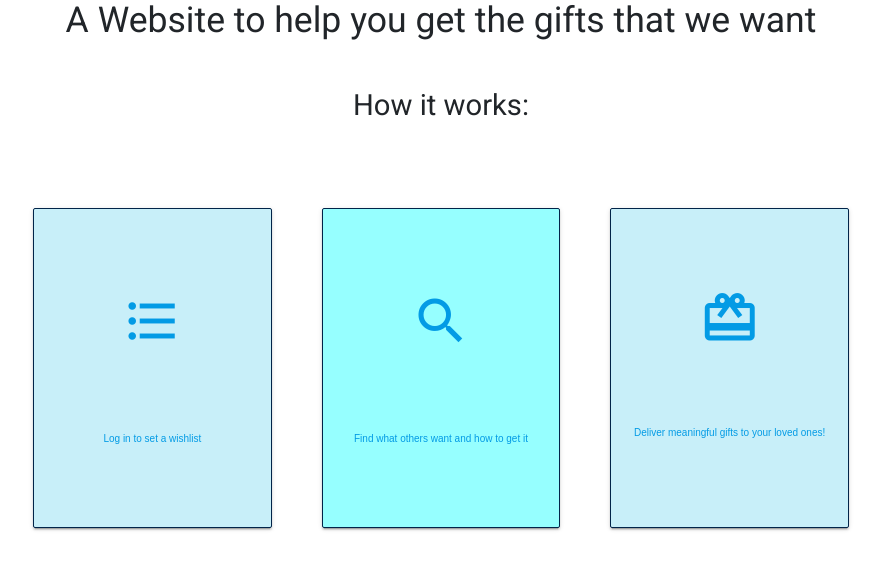
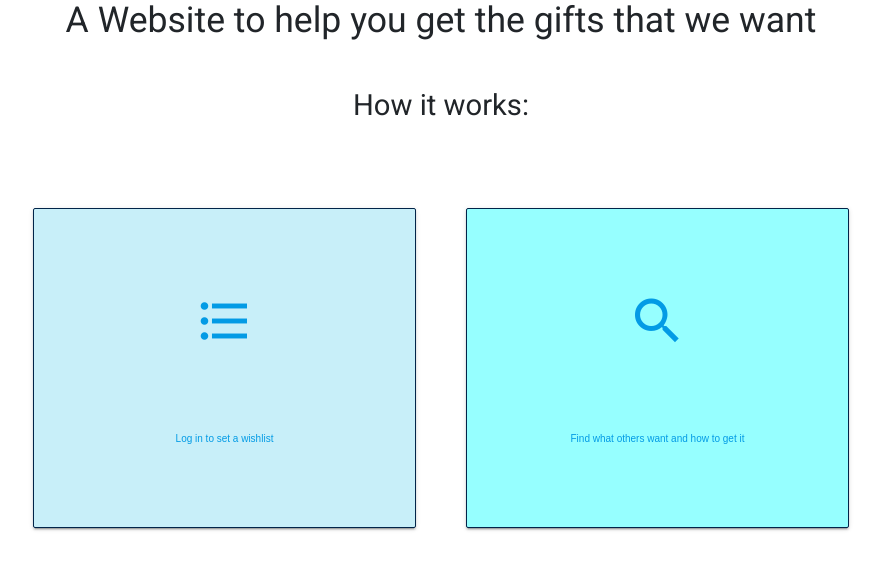
Before and after one commit to geminerald/pressie, a Flask app: page / in a window 1280 px wide. Shown: the part 165-735 px from the top of the page, without its empty margins (199-1080 px from the left). Run offline with Flask 2, Linux system fonts and the light colour scheme; some libraries are stand-ins or nearby versions.

Commit message:
added home link on nav to wrapper

```diff
--- a/static/style/style.css
+++ b/static/style/style.css
@@ -162,10 +162,6 @@ nav {
     background-color: #96FFFF;
 }
 
-#step3 {
-    background-color: #C8EFF9;
-}
-
 .welcome{
 
     display: flex;
@@ -174,6 +170,12 @@ nav {
     flex-direction: column;
 
 }
+
+.home-link:hover{
+    background-color: var(--white);
+}
+
+
 .sort-column{
     display: flex;
     flex-direction: column;
--- a/templates/base.html
+++ b/templates/base.html
@@ -21,7 +21,12 @@
 	<header>
 		<nav>
 			<div class="nav-wrapper">
-				<a href="{{url_for('home')}}" class="brand-logo"><i class="material-icons">card_giftcard</i>Pressie</a>
+				<div class="home-div">
+					<a href="{{url_for('home')}}" class="brand-logo">
+                        Pressie
+                        <i class="material-icons">card_giftcard</i>
+                    </a>
+                </div>
 				<ul id="nav-mobile" class="right hide-on-med-and-down">
 					<li class="navlink"><a href="{{url_for('finder')}}">Find a Gift</a></li>
 					<li class="navlink"><a href="{{url_for('about')}}">About</a></li>
--- a/templates/index.html
+++ b/templates/index.html
@@ -19,11 +19,5 @@
 			Find what others want and how to get it
 		</a>
 	</div>
-	<div class="card d-none d-lg-block col" id="step3">
-		<a href="#">
-			<i class="large material-icons">card_giftcard</i>
-			<p>Deliver meaningful gifts to your loved ones!</p>
-		</a>
-	</div>
 </div>
 {% endblock %}
```
